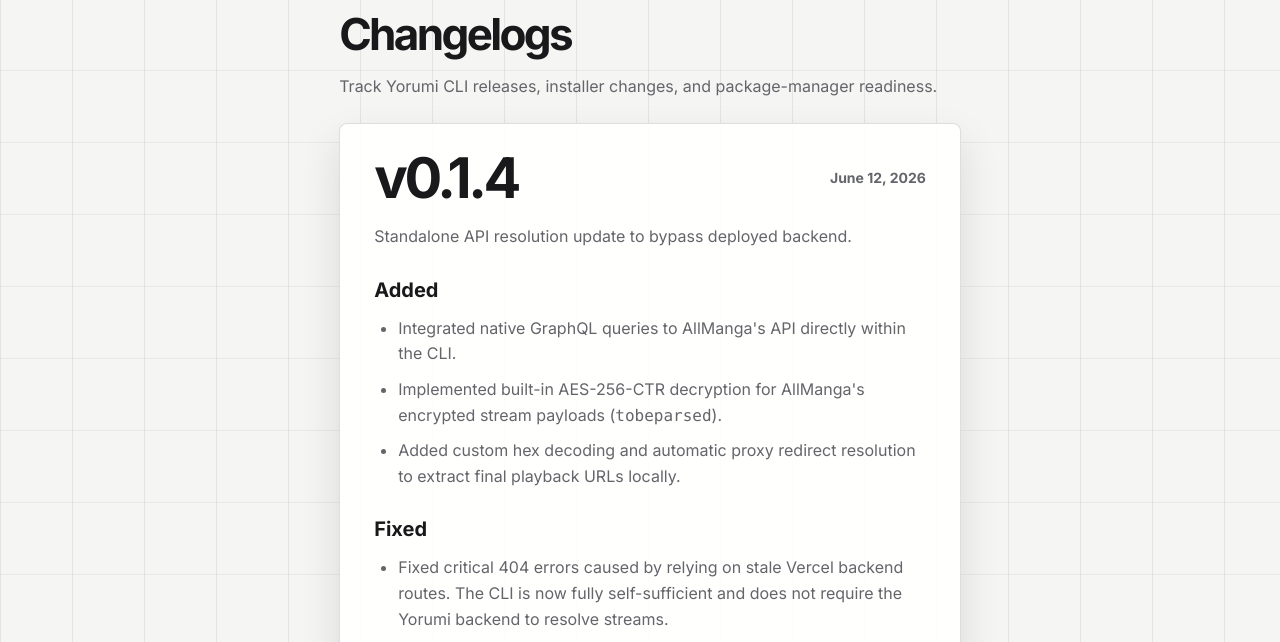
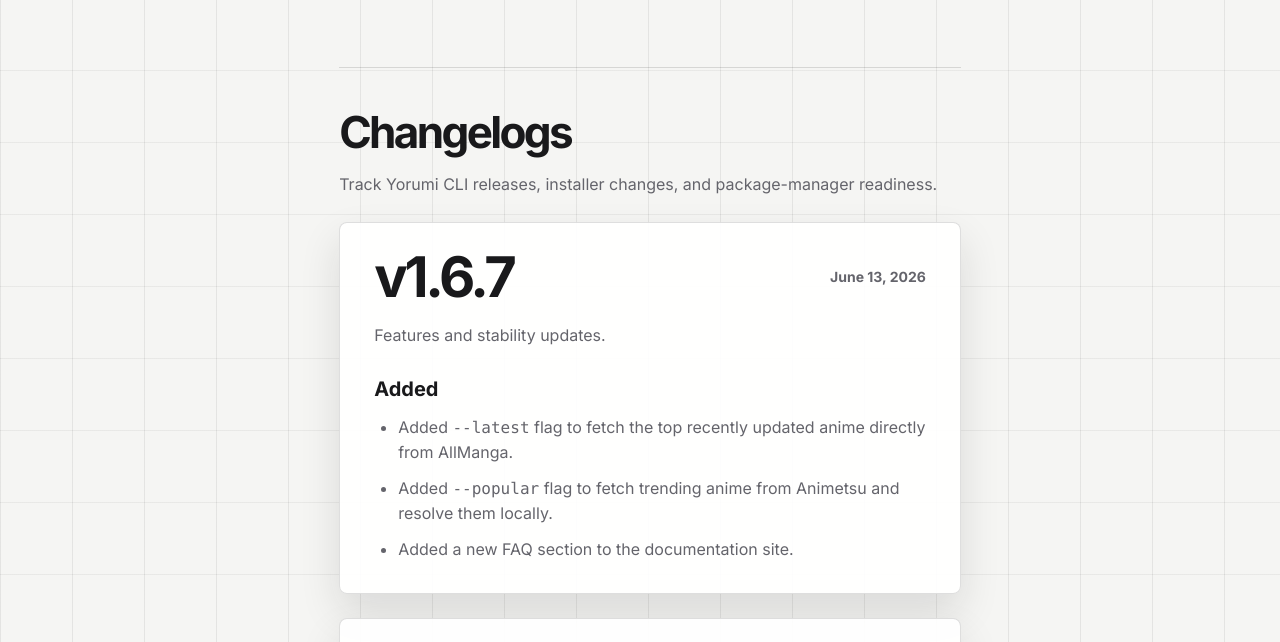
Before and after one commit to davenarchives/yorumi-cli, a website: page docs/docs.html in a window 1280 px wide. Shown: the part 3386-4028 px from the top of the page. Drawn offline with nearby package versions, Linux system fonts and the light colour scheme.

Commit message:
chore: bump version to v1.6.7, fix TS type errors, and update docs reference

```diff
--- a/docs/docs.html
+++ b/docs/docs.html
@@ -107,6 +107,8 @@
             <tr><th><code>-d, --download</code></th><td>Download selected episode(s) instead of opening mpv.</td></tr>
             <tr><th><code>-o, --output &lt;dir&gt;</code></th><td>Choose a download directory.</td></tr>
             <tr><th><code>-v, --version</code></th><td>Show the installed CLI version.</td></tr>
+            <tr><th><code>--latest</code></th><td>Show the top latest updated anime.</td></tr>
+            <tr><th><code>--popular</code></th><td>Show the top trending anime.</td></tr>
 
             <tr><th><code>--direct</code></th><td>Request a direct stream URL when supported.</td></tr>
           </tbody>
@@ -135,6 +137,20 @@
       <section id="changelogs" class="docs-section">
         <h2>Changelogs</h2>
         <p>Track Yorumi CLI releases, installer changes, and package-manager readiness.</p>
+
+        <article class="changelog-entry" id="docs-v1-6-7">
+          <div class="changelog-entry-header">
+            <h2>v1.6.7</h2>
+            <time datetime="2026-06-13">June 13, 2026</time>
+          </div>
+          <p>Features and stability updates.</p>
+          <h3>Added</h3>
+          <ul>
+            <li>Added <code>--latest</code> flag to fetch the top recently updated anime directly from AllManga.</li>
+            <li>Added <code>--popular</code> flag to fetch trending anime from Animetsu and resolve them locally.</li>
+            <li>Added a new FAQ section to the documentation site.</li>
+          </ul>
+        </article>
 
         <article class="changelog-entry" id="docs-v0-1-4">
           <div class="changelog-entry-header">
@@ -315,6 +331,7 @@
         <a href="#troubleshooting">Troubleshooting</a>
       </div>
       <div class="toc-group" data-toc-group="changelogs">
+        <a href="#docs-v1-6-7"><span class="tag-icon" aria-hidden="true"><svg viewBox="0 0 24 24" focusable="false"><path d="M21.41 11.58l-9-9C12.05 2.22 11.55 2 11 2H4c-1.1 0-2 .9-2 2v7c0 .55.22 1.05.59 1.42l9 9c.36.36.86.58 1.41.58s1.05-.22 1.41-.59l7-7c.37-.36.59-.86.59-1.41s-.23-1.06-.59-1.42zM13 20.01 4 11V4h7l9 9-7 7.01zM6.5 8C7.33 8 8 7.33 8 6.5S7.33 5 6.5 5 5 5.67 5 6.5 5.67 8 6.5 8z"></path></svg></span>v1.6.7</a>
         <a href="#docs-v0-1-4"><span class="tag-icon" aria-hidden="true"><svg viewBox="0 0 24 24" focusable="false"><path d="M21.41 11.58l-9-9C12.05 2.22 11.55 2 11 2H4c-1.1 0-2 .9-2 2v7c0 .55.22 1.05.59 1.42l9 9c.36.36.86.58 1.41.58s1.05-.22 1.41-.59l7-7c.37-.36.59-.86.59-1.41s-.23-1.06-.59-1.42zM13 20.01 4 11V4h7l9 9-7 7.01zM6.5 8C7.33 8 8 7.33 8 6.5S7.33 5 6.5 5 5 5.67 5 6.5 5.67 8 6.5 8z"></path></svg></span>v0.1.4</a>
         <a href="#docs-v0-1-3"><span class="tag-icon" aria-hidden="true"><svg viewBox="0 0 24 24" focusable="false"><path d="M21.41 11.58l-9-9C12.05 2.22 11.55 2 11 2H4c-1.1 0-2 .9-2 2v7c0 .55.22 1.05.59 1.42l9 9c.36.36.86.58 1.41.58s1.05-.22 1.41-.59l7-7c.37-.36.59-.86.59-1.41s-.23-1.06-.59-1.42zM13 20.01 4 11V4h7l9 9-7 7.01zM6.5 8C7.33 8 8 7.33 8 6.5S7.33 5 6.5 5 5 5.67 5 6.5 5.67 8 6.5 8z"></path></svg></span>v0.1.3</a>
         <a href="#docs-v0-1-2"><span class="tag-icon" aria-hidden="true"><svg viewBox="0 0 24 24" focusable="false"><path d="M21.41 11.58l-9-9C12.05 2.22 11.55 2 11 2H4c-1.1 0-2 .9-2 2v7c0 .55.22 1.05.59 1.42l9 9c.36.36.86.58 1.41.58s1.05-.22 1.41-.59l7-7c.37-.36.59-.86.59-1.41s-.23-1.06-.59-1.42zM13 20.01 4 11V4h7l9 9-7 7.01zM6.5 8C7.33 8 8 7.33 8 6.5S7.33 5 6.5 5 5 5.67 5 6.5 5.67 8 6.5 8z"></path></svg></span>v0.1.2</a>
--- a/package.json
+++ b/package.json
@@ -1,6 +1,6 @@
 {
   "name": "yorumi-cli",
-  "version": "0.1.4",
+  "version": "1.6.7",
   "private": true,
   "type": "module",
   "description": "Command-line AllManga watcher using Yorumi scraper logic",
--- a/src/index.ts
+++ b/src/index.ts
@@ -763,7 +763,7 @@
     if (!response.ok) return [];
     const data = await response.json() as any;
     const trending = Array.isArray(data?.trending) ? data.trending : [];
-    return trending.map(item => {
+    return trending.map((item: any) => {
       const title = String(item.title?.english || item.title?.romaji || item.title?.native || '').trim();
       return {
         id: `animetsu-${item.anilist_id}`,
@@ -771,7 +771,7 @@
         session: title,
         episodes: item.total_eps || undefined,
       };
-    }).filter(r => r.title).slice(0, 15);
+    }).filter((r: AnimeSearchResult) => r.title).slice(0, 15);
   } catch {
     return [];
   }
```
